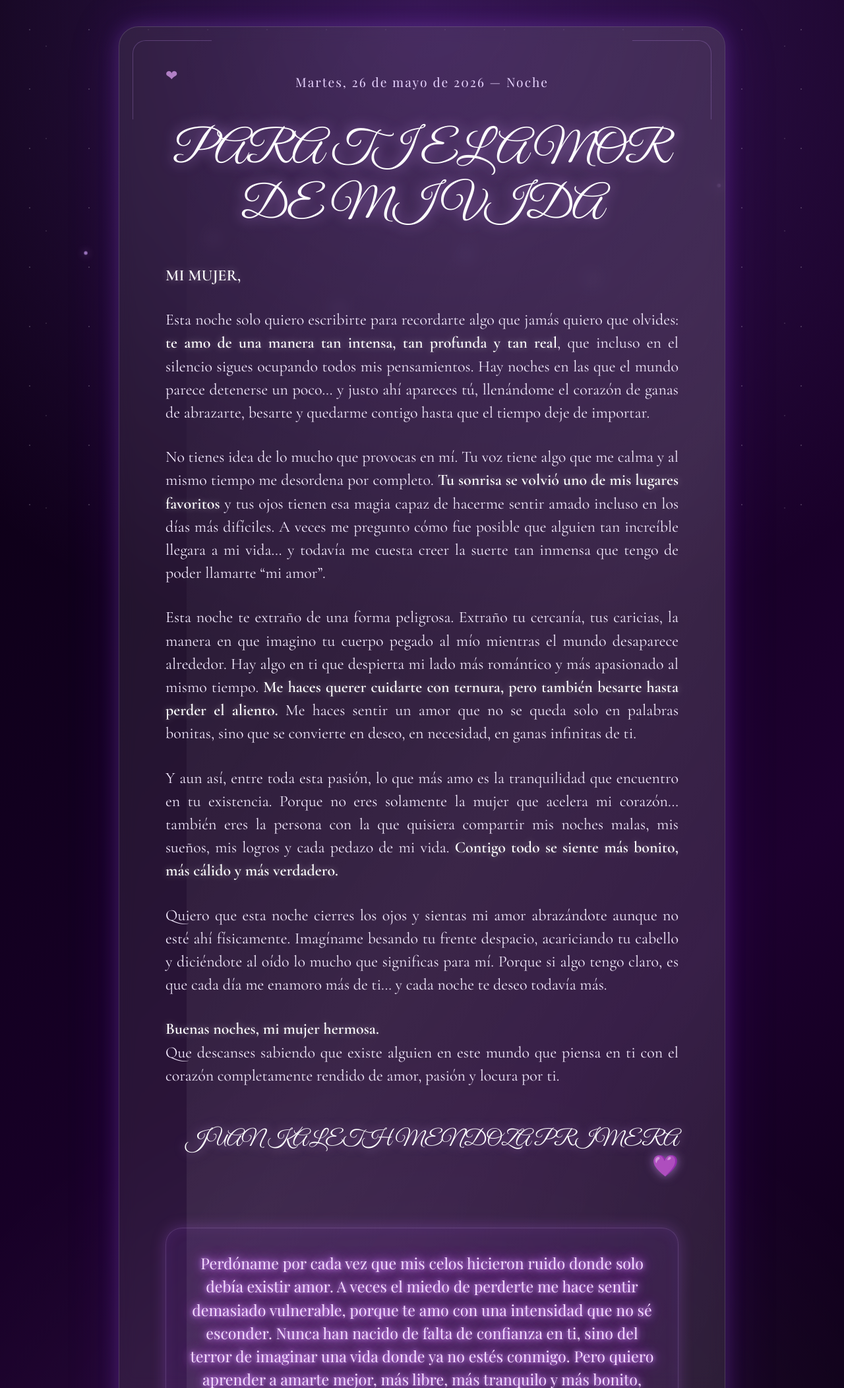
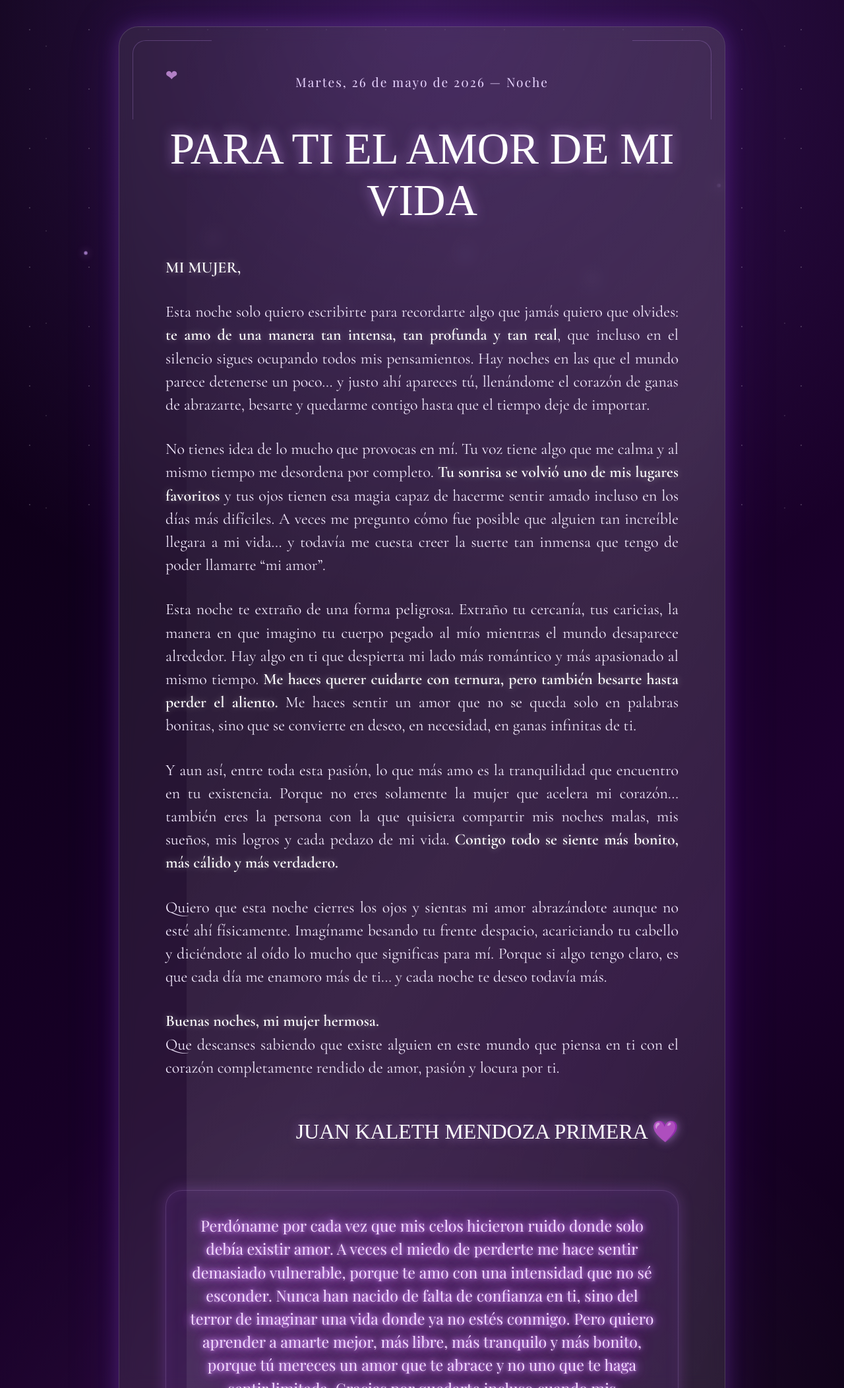
Before and after one commit to j8753741-eng/MARTES-26-DE-MAYO-DE-2026, a plain HTML site: page index.html in a window 1280 px wide. Shown: the top 2104 px of the page at 66% size. Drawn offline with nearby package versions, Linux system fonts and the light colour scheme.

Commit message:
Change font families in index.html

```diff
--- a/index.html
+++ b/index.html
@@ -172,7 +172,7 @@ body::before{
     font-size:4.2rem;
     color:#ffffff;
     margin-bottom:45px;
-    font-family:'Great Vibes', cursive;
+    font-family:'Marcellus', serif;
     text-shadow:0 0 20px rgba(212,156,255,0.7);
 }
 
@@ -198,7 +198,7 @@ body::before{
     text-align:right;
     color:#ffffff;
     font-size:2rem;
-    font-family:'Great Vibes', cursive;
+    font-family:'Cormorant Unicase', serif;
     text-shadow:0 0 15px rgba(212,156,255,0.6);
 }
 
```
